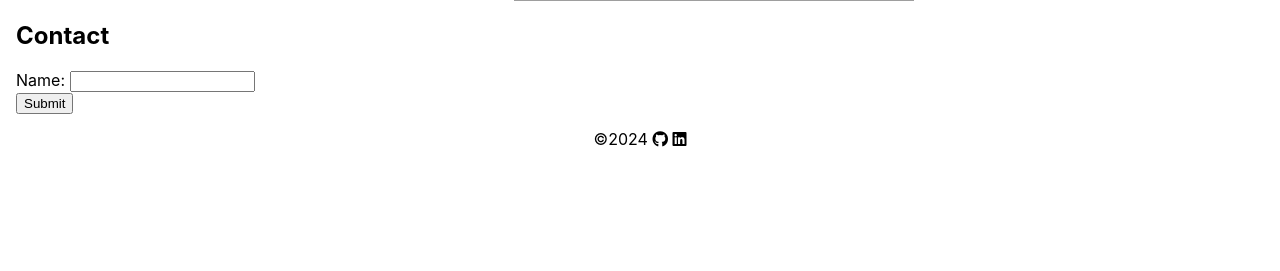
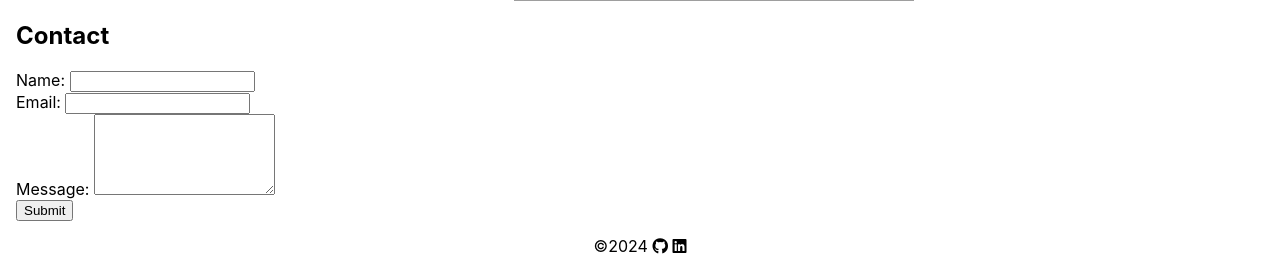
Before and after one commit to mandy93142/React-Portfolio, a React (Create React App) app in the folder my-app/: page / in a window 1280 px wide. Both pictures are taken after a click on the element "contact". Shown: the part 299-570 px from the top of the page. Built offline with nearby package versions, Linux system fonts and the light colour scheme; grey boxes are pictures that could not be loaded.

Commit message:
finished contact page

```diff
--- a/my-app/src/pages/contact.js
+++ b/my-app/src/pages/contact.js
@@ -8,24 +8,59 @@ function ContactPage() {
     })
     const [errorMessage, setErrorMessage] = useState("");
     const {name, email, message} = formState;
+
+    const handleSubmit = (event) => {
+        event.preventDefault();
+        if(!errorMessage) {
+            alert("Submit Form")
+            console.log("submit form", formState)
+        }
+    }
+
+
+
+    const validateEmail = (email) => {
+        const re =
+        /^(([^<>()[\]\.,;:\s@\"]+(\.[^<>()[\]\.,;:\s@\"]+)*)|(\".+\"))@(([^<>()[\]\.,;:\s@\"]+\.)+[^<>()[\]\.,;:\s@\"]{2,})$/i;
+        return re.test(String(email).toLowerCase());
+    };
     const handleChange = (event) => {
         if(event.target.name === "email") {
-
+            const isValid = validateEmail(event.target.value);
+            if(!isValid) {
+                setErrorMessage("Your email is invalid")
+            } else {
+                setErrorMessage("")
+            }
         } else {
-            if(event.target.value.length) {
+            if(!event.target.value.length) {
                 setErrorMessage(`${event.target.name} is required!`)
-
+            } else {
+                setErrorMessage("")
+            }
+            if(!errorMessage) {
+                setFormState({...formState, [event.target.name]: event.target.value});
+                console.log("Handle Form", formState);
             }
         }
     }
 
     return <div>
         <h1>Contact</h1>
-        <form id="contact-form">
+        <form id="contact-form" onSubmit={handleSubmit}>
             <div>
-                <label>Name: </label>
-                <input type="text" name= "name" onBlur={handleChange}/>
+                <label htmlFor="name">Name: </label>
+                <input type="text" name= "name" defaultValue={name} onBlur={handleChange}/>
             </div>
+            <div>
+                <label htmlFor="email">Email: </label>
+                <input type="email" name= "email" defaultValue={email} onBlur={handleChange}/>
+            </div>
+            <div>
+                <label htmlFor="message">Message: </label>
+                <textarea name="message" rows="5" defaultValue={message} onBlur={handleChange}/>
+            </div>
+
             {errorMessage && (
                 <div>
                     <p>{errorMessage}</p>
```
